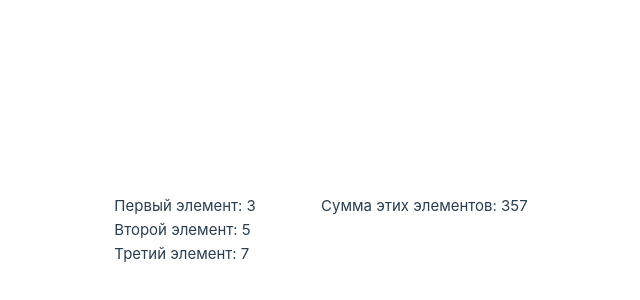
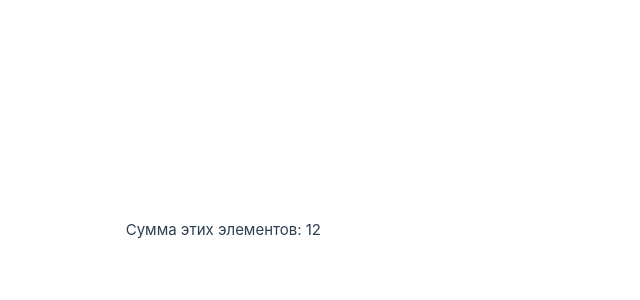
Before and after one commit to LeoonWi/Vue3_Exercises, a Vue app: page / in a window 1280 px wide. Shown: the part 170-470 px from the top of the page, without its empty margins (319-959 px from the left). Built offline with nearby package versions, Linux system fonts and the light colour scheme.

Commit message:
Объекты

```diff
--- a/src/App.vue
+++ b/src/App.vue
@@ -2,7 +2,7 @@
   export default {
     data() {
       return {
-        arr: ['3', '5', '7']
+        obj: {x: 2, y: 4, z: 6},
       }
     }
   }
@@ -10,12 +10,7 @@
 
 <template>
   <div>
-    <p>Первый элемент: {{ arr[0] }}</p>
-    <p>Второй элемент: {{ arr[1] }}</p>
-    <p>Третий элемент: {{ arr[2] }}</p>
-  </div>
-  <div>
-    <p>Сумма этих элементов: {{ arr[0] + arr[1] + arr[2] }}</p>
+    <p>Сумма этих элементов: {{ obj.x + obj.y + obj.z }}</p>
   </div>
 </template>
 
```
